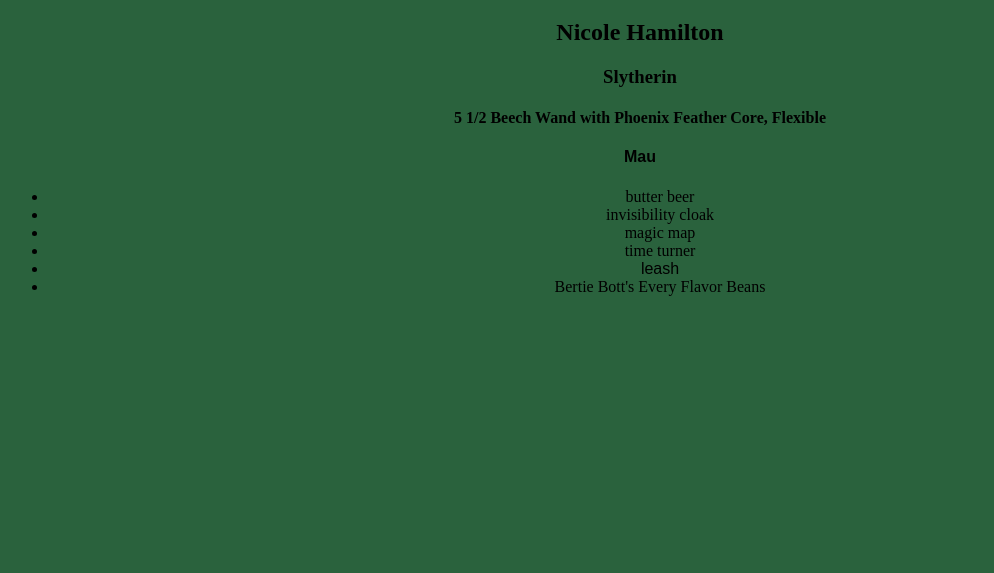
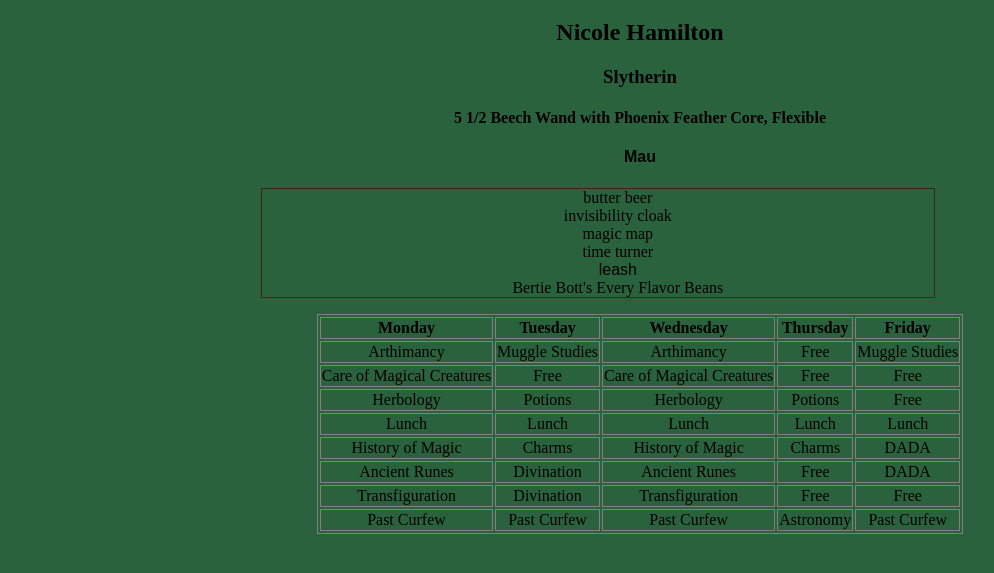
Before and after one commit to NikkiHmltn/hogwarts-jquery, a plain HTML site: page index.html in a window 1280 px wide. Shown: the part 61-634 px from the top of the page, without its empty margins (0-994 px from the left). Drawn offline with nearby package versions, Linux system fonts and the light colour scheme.

Commit message:
set up class schedule table

```diff
--- a/app.js
+++ b/app.js
@@ -52,3 +52,30 @@ $.each(items, function(i){
             .appendTo($trunk)
     }
 })
+
+//year 4
+function makeTable($container, data){
+    let $table = $("<table></table>").addClass('table')
+    $.each(data, function(rowInd, i) {
+        let $row = $("<tr/>")
+        $.each(i, function(colInd, c) {
+            $row.append($("<t" + (rowInd == 0 ? "h" : "d") + "/>").text(c))
+        })
+        $table.append($row)
+    })
+    $container.append($table)
+    return
+}
+
+let data = [
+            ["Monday", "Tuesday", "Wednesday", "Thursday", "Friday"], //days
+            ["Arthimancy", "Muggle Studies", "Arthimancy", "Free", "Muggle Studies"],
+            ["Care of Magical Creatures", "Free", "Care of Magical Creatures", "Free", "Free"],
+            ["Herbology", "Potions", "Herbology", "Potions", "Free"],
+            ["Lunch", "Lunch", "Lunch", "Lunch", "Lunch"],
+            ["History of Magic", "Charms", "History of Magic", "Charms", "DADA"],
+            ["Ancient Runes", "Divination", "Ancient Runes", "Free", "DADA"],
+            ["Transfiguration", "Divination", "Transfiguration", "Free", "Free"],
+            ["Past Curfew", "Past Curfew", "Past Curfew", "Astronomy", "Past Curfew"],]
+
+let classSchedule = makeTable($container, data)
--- a/main.css
+++ b/main.css
@@ -6,3 +6,20 @@ body {
 .cat {
     font-family: fantasy;
 }
+
+table, th, td {
+    border: grey solid 1px;
+}
+
+table {
+    margin-left: auto;
+    margin-right: auto;
+}
+
+ul {
+   list-style-type: none;
+   border: 1px rgb(66, 36, 19) solid;
+   width: 50%;
+   margin-left: 20%;
+
+}
```
